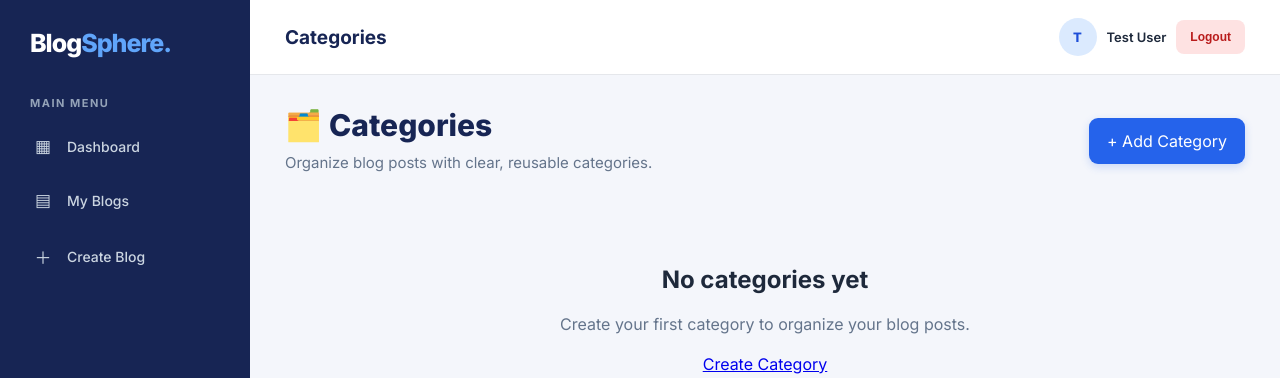
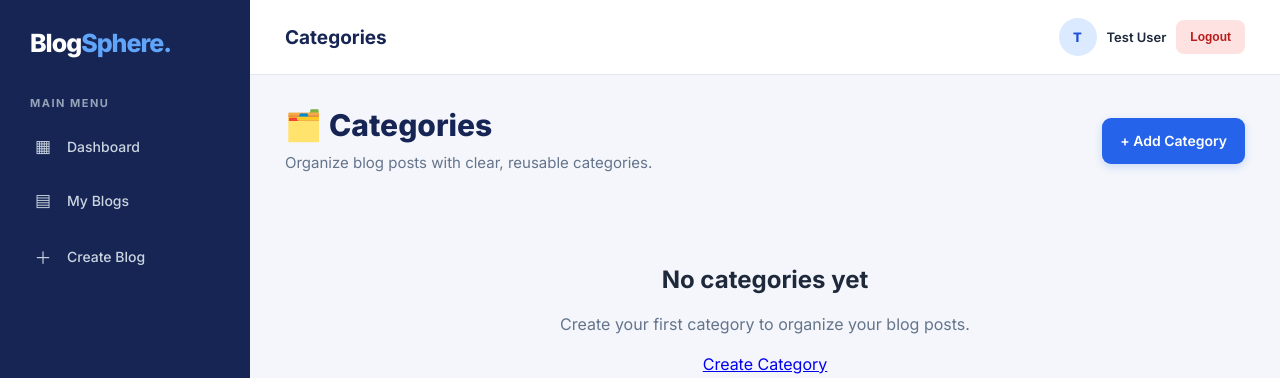
Before and after one commit to jagrutgajera126439/blog-post, a Laravel app: template resources/views/categories/index.blade.php in a window 1280 px wide. Shown: the top 378 px of the page. Run offline with Laravel 12, Linux system fonts and the light colour scheme; the template is opened without the code that fills it, so the values that code supplies are empty; a user stored in the database is signed in; data comes from the database, SQL or seed files in the repository.

Commit message:
Refine category button typography

```diff
--- a/resources/views/categories/index.blade.php
+++ b/resources/views/categories/index.blade.php
@@ -9,7 +9,7 @@
     .category-page-header { display:flex; align-items:center; justify-content:space-between; gap:20px; margin-bottom:28px; }
     .category-page-header h1 { margin:0 0 8px; color:#172554; font-size:30px; font-weight:800; }
     .category-page-header p { margin:0; color:#64748b; font-size:15px; line-height:1.6; }
-    .category-add-button { display:inline-flex !important; align-items:center; justify-content:center; flex:none; min-height:46px; padding:12px 18px !important; border:0; border-radius:9px; background:#2563eb !important; color:#fff !important; text-decoration:none !important; font:600 14px/1.2 inherit; white-space:nowrap; box-shadow:0 3px 8px rgba(37,99,235,.2); transition:background .2s, transform .2s; }
+    .category-add-button { display:inline-flex !important; align-items:center; justify-content:center; flex:none; min-height:46px; padding:12px 18px !important; border:0; border-radius:9px; background:#2563eb !important; color:#fff !important; text-decoration:none !important; font-family:inherit; font-size:14px; font-weight:600; line-height:1.2; white-space:nowrap; box-shadow:0 3px 8px rgba(37,99,235,.2); transition:background .2s, transform .2s; }
     .category-add-button:hover { background:#1d4ed8 !important; color:#fff !important; transform:translateY(-1px); }
     .category-item { display:flex; align-items:center; justify-content:space-between; gap:20px; padding:20px 22px; background:#fff; border:1px solid #e5e7eb; border-radius:14px; box-shadow:0 4px 14px rgba(15,23,42,.04); }
     .category-info { display:flex; align-items:center; gap:14px; min-width:0; }
```
